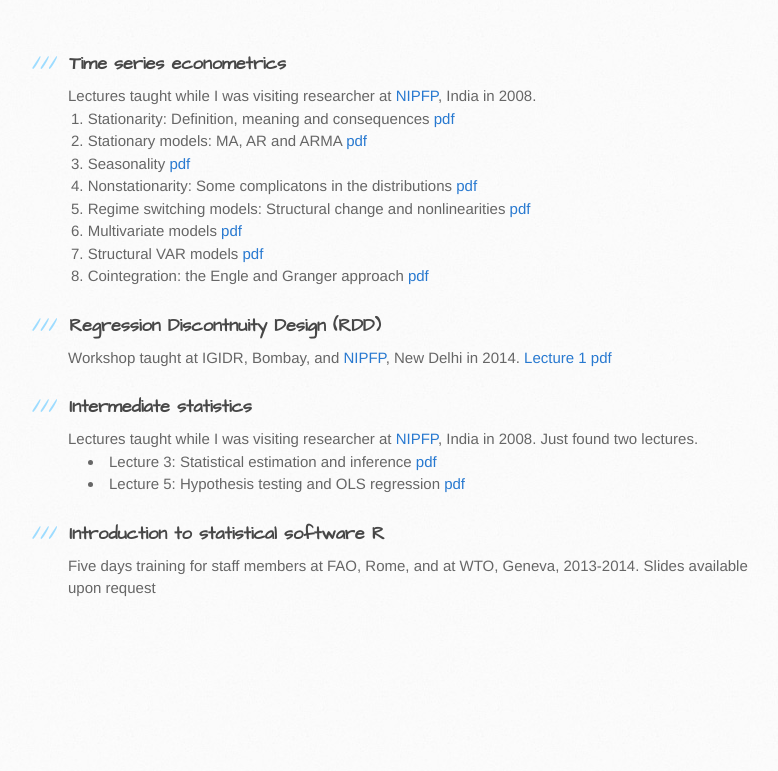
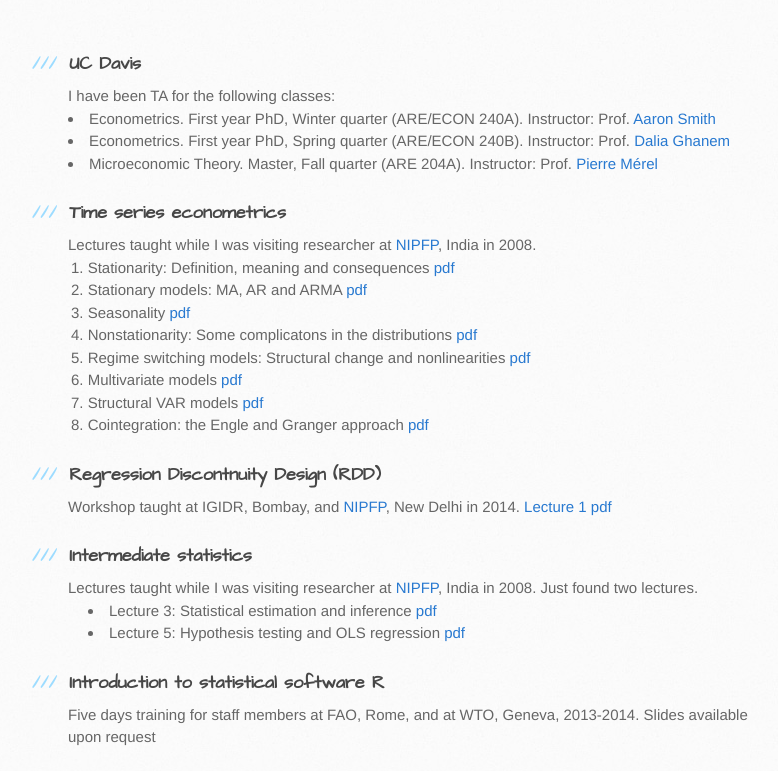
Before and after one commit to MatthieuStigler/MatthieuStigler.github.io, a Jekyll site: the page built from Teaching.html, in a window 1280 px wide, cut to the strip 291-1062 px from the top of the page. Shown: the whole strip, without its empty margins (102-880 px from the left). Built offline with Jekyll 4.4.1, drawn with Linux system fonts in a browser that asks for light colours; before the commit the page ends 913 px from its top, so only the background shows below that.

Commit message:
Add TAing

```diff
--- a/Teaching.html
+++ b/Teaching.html
@@ -2,6 +2,14 @@
 layout: default
 title: Teaching
 ---
+
+<h3> UC Davis </h3>
+
+I have been TA for the following classes:
+
+<li> Econometrics. First year PhD, Winter quarter (ARE/ECON 240A). Instructor: Prof.  <a href="https://are.ucdavis.edu/people/faculty/aaron-smith/"> Aaron Smith</a> </li>
+<li> Econometrics. First year PhD, Spring quarter (ARE/ECON 240B). Instructor: Prof.  <a href="https://are.ucdavis.edu/people/faculty/dalia-ghanem/"> Dalia Ghanem</a> </li>
+<li> Microeconomic Theory. Master, Fall quarter (ARE 204A). Instructor: Prof.  <a href="https://are.ucdavis.edu/people/faculty/pierre-merel/"> Pierre Mérel</a> </li>
 
 <h3> Time series econometrics</h3>
 Lectures taught while I was visiting researcher at <a href="http://www.nipfp.org.in/home-page/" >NIPFP</a>, India in 2008.
```
